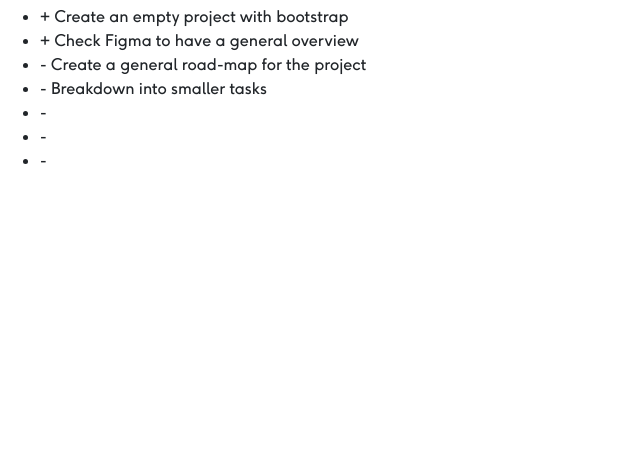
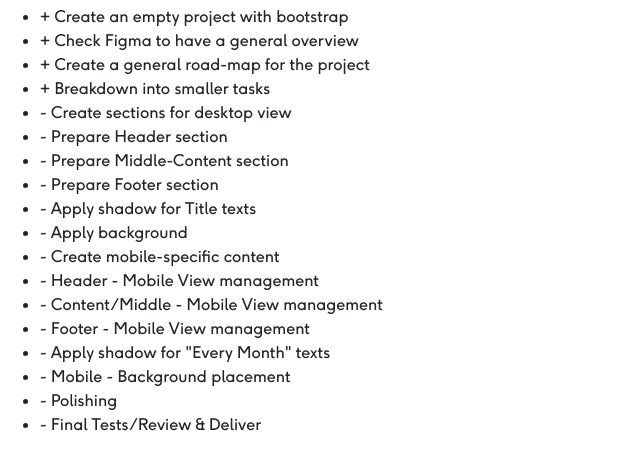
Before and after one commit to denizhangonen/wearefeel-test, a plain HTML site: page index.html in a window 1280 px wide. Shown: the part 41-510 px from the top of the page, without its empty margins (0-640 px from the left). Drawn offline with nearby package versions, Linux system fonts and the light colour scheme.

Commit message:
Breakdown into smaller tasks completed

```diff
--- a/index.html
+++ b/index.html
@@ -28,11 +28,22 @@
       <ul>
         <li>+ Create an empty project with bootstrap</li>
         <li>+ Check Figma to have a general overview</li>
-        <li>- Create a general road-map for the project</li>
-        <li>- Breakdown into smaller tasks</li>
-        <li>-</li>
-        <li>-</li>
-        <li>-</li>
+        <li>+ Create a general road-map for the project</li>
+        <li>+ Breakdown into smaller tasks</li>
+        <li>- Create sections for desktop view</li>
+        <li>- Prepare Header section</li>
+        <li>- Prepare Middle-Content section</li>
+        <li>- Prepare Footer section</li>
+        <li>- Apply shadow for Title texts</li>
+        <li>- Apply background</li>
+        <li>- Create mobile-specific content</li>
+        <li>- Header - Mobile View management</li>
+        <li>- Content/Middle - Mobile View management</li>
+        <li>- Footer - Mobile View management</li>
+        <li>- Apply shadow for "Every Month" texts</li>
+        <li>- Mobile - Background placement</li>
+        <li>- Polishing</li>
+        <li>- Final Tests/Review & Deliver</li>
       </ul>
     </div>
 
```
